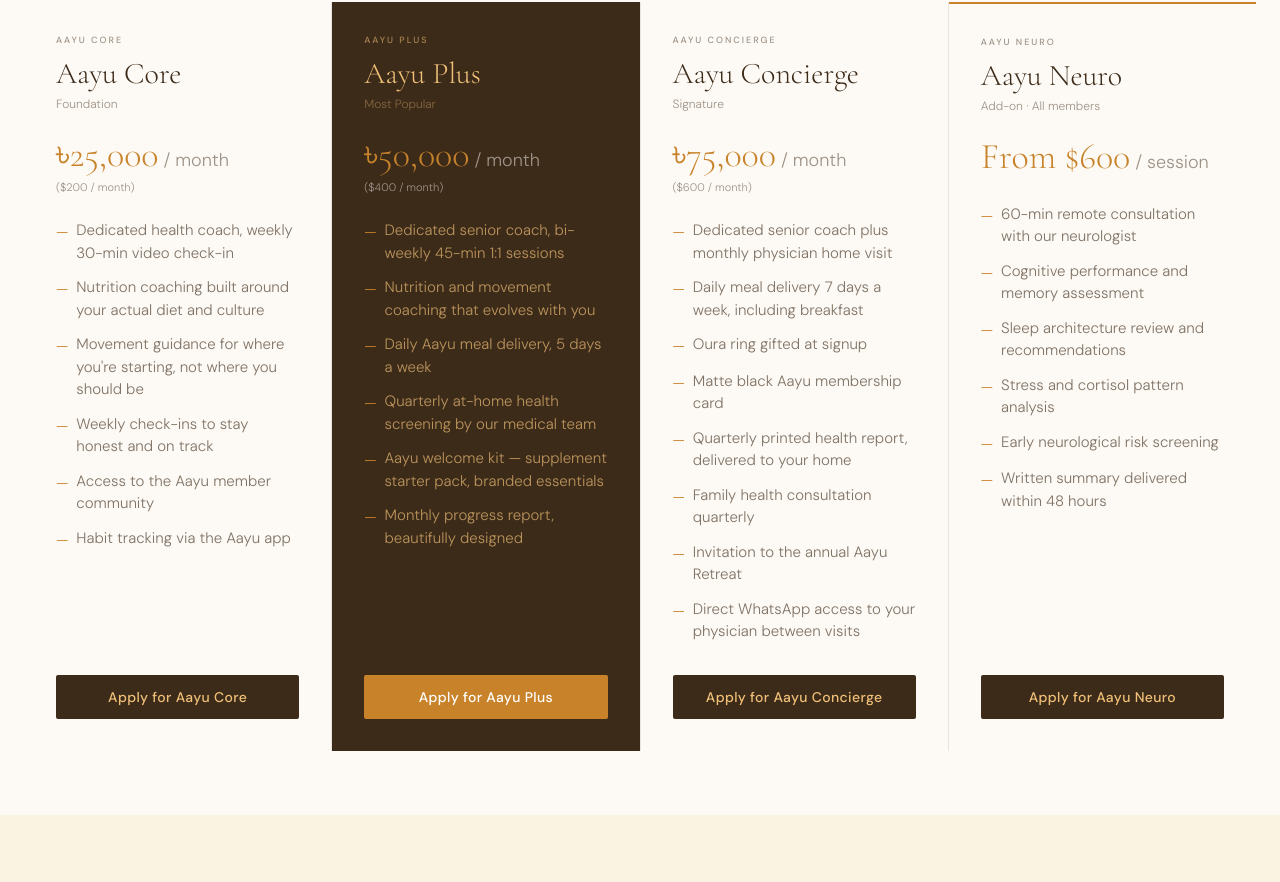
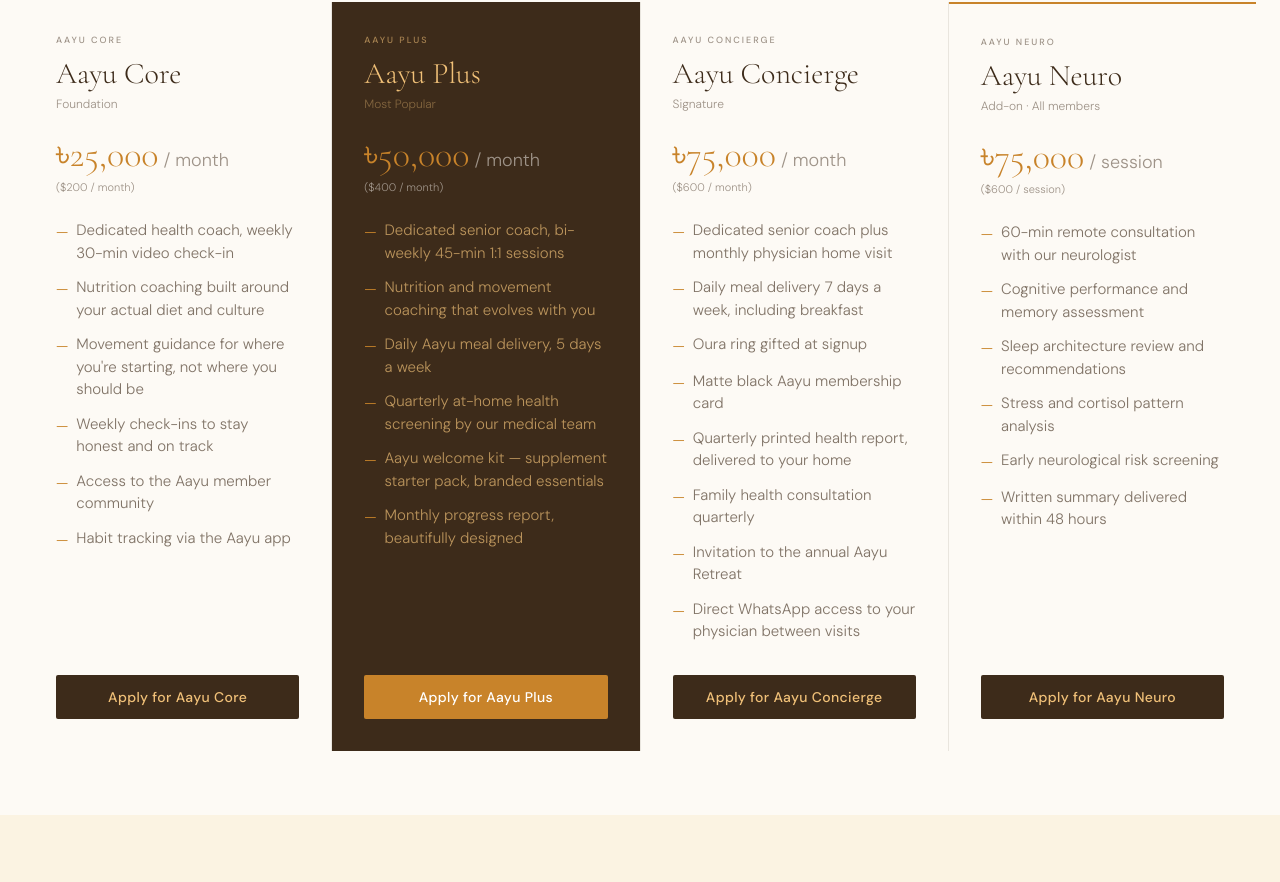
Before and after one commit to zacharydheath/Aayu, a Next.js app: page / in a window 1280 px wide. Shown: the part 1671-2553 px from the top of the page. Built offline with nearby package versions, Linux system fonts and the light colour scheme.

Commit message:
Add BDT pricing to Neuro tier, remove From

```diff
--- a/app/(marketing)/page.tsx
+++ b/app/(marketing)/page.tsx
@@ -83,8 +83,8 @@
   {
     label: 'AAYU NEURO',
     name: 'Aayu Neuro',
-    bdtPrice: 'From $600',
-    usdPrice: null,
+    bdtPrice: '৳75,000',
+    usdPrice: '($600 / session)',
     period: '/ session',
     tag: 'Add-on · All members',
     dark: false,
--- a/app/(marketing)/services/page.tsx
+++ b/app/(marketing)/services/page.tsx
@@ -74,8 +74,8 @@
   {
     label: 'AAYU NEURO',
     name: 'Aayu Neuro',
-    bdtPrice: 'From $600',
-    usdPrice: null,
+    bdtPrice: '৳75,000',
+    usdPrice: '($600 / session)',
     period: '/ session',
     tag: 'Add-on · All members',
     dark: false,
```
